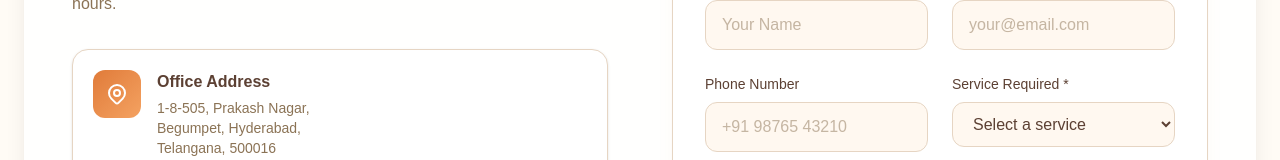
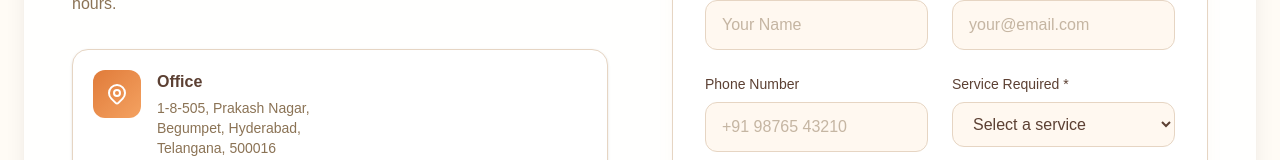
Before and after one commit to Rakeshkoyya/shikhara_films, a Next.js app: page /home in a window 1280 px wide. Shown: the part 5501-5661 px from the top of the page. Built offline with nearby package versions, Linux system fonts and the light colour scheme.

Commit message:
typo fix

```diff
--- a/app/components/Contact.tsx
+++ b/app/components/Contact.tsx
@@ -86,7 +86,7 @@ export default function Contact() {
                   </svg>
                 </div>
                 <div>
-                  <h4 className="text-[#5C4033] font-semibold mb-1 text-sm md:text-base">Office Address</h4>
+                  <h4 className="text-[#5C4033] font-semibold mb-1 text-sm md:text-base">Office</h4>
                   <p className="text-[#8B7355] text-xs md:text-sm">
                     1-8-505, Prakash Nagar,
                     <br />
--- a/app/components/Strengths.tsx
+++ b/app/components/Strengths.tsx
@@ -108,7 +108,7 @@ export default function Strengths() {
           <div className="relative z-10 grid grid-cols-2 md:grid-cols-4 gap-4 md:gap-8 text-center">
             {[
               { number: "170+", label: "Ad Films Working Experience" },
-              { number: "25+", label: "Brands Served" },
+              { number: "50+", label: "Brands Served" },
               { number: "100%", label: "Satisfaction" },
               { number: "10+", label: "Years Experience" },
             ].map((stat, index) => (
```
